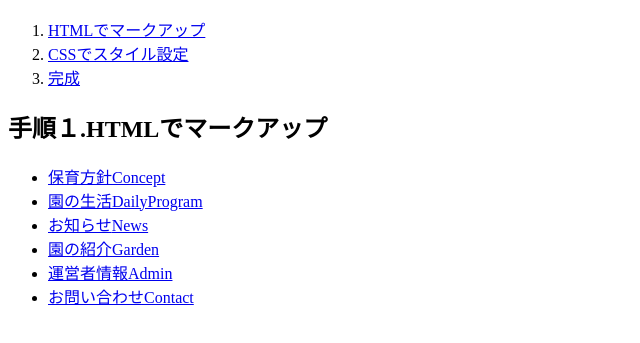
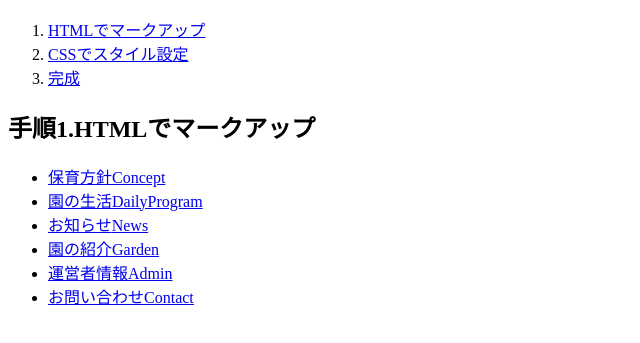
Before and after one commit to friends314/global_navigation, a plain HTML site: page step1.html in a window 1280 px wide. Shown: the part 127-470 px from the top of the page, without its empty margins (0-640 px from the left). Drawn offline with Linux system fonts and the light colour scheme.

Commit message:
数字を半角に

```diff
--- a/step1.html
+++ b/step1.html
@@ -13,7 +13,7 @@
 <li><a href="step2.html">CSSでスタイル設定</a></li>
 <li><a href="step3.html">完成</a></li>
 </ol>
-<h2>手順１.HTMLでマークアップ</h2>
+<h2>手順1.HTMLでマークアップ</h2>
 <nav>
   <ul id="gnav">
     <li><a href="#">保育方針<span>Concept</span></a></li>
```
